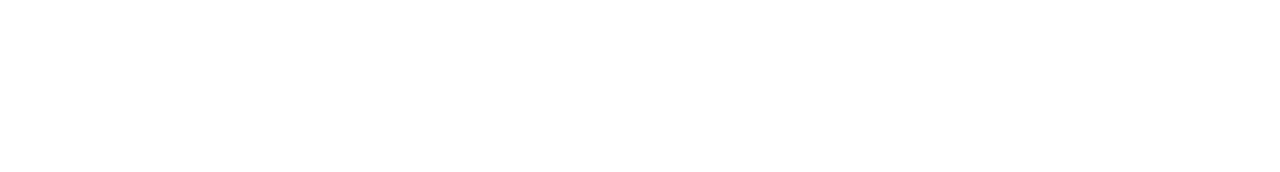
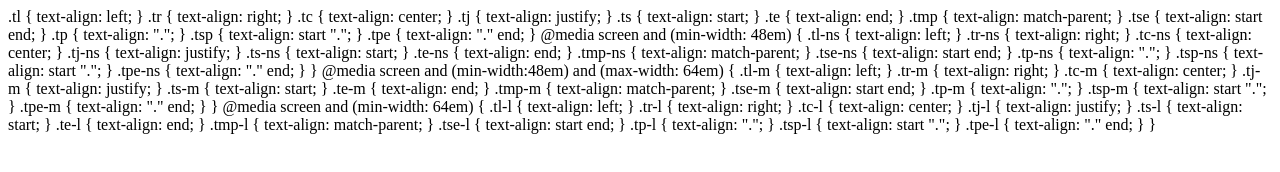
Before and after one commit to mrmrs/css-text-align, a website: page index.html in a window 1280 px wide. Drawn offline with Linux system fonts and the light colour scheme.

Commit message:
Adding css contents to html file for documentation

```diff
--- a/index.html
+++ b/index.html
@@ -12,5 +12,59 @@
     <link rel="stylesheet" href="text-align.css">
   </head>
   <body>
-  </body>
+.tl  { text-align: left; }
+.tr  { text-align: right; }
+.tc  { text-align: center; }
+.tj  { text-align: justify; }
+.ts  { text-align: start; }
+.te  { text-align: end; }
+.tmp { text-align: match-parent; }
+.tse { text-align: start end; }
+.tp  { text-align: "."; }
+.tsp { text-align: start "."; }
+.tpe { text-align: "." end; }
+
+@media screen and (min-width: 48em) {
+.tl-ns  { text-align: left; }
+.tr-ns  { text-align: right; }
+.tc-ns  { text-align: center; }
+.tj-ns  { text-align: justify; }
+.ts-ns  { text-align: start; }
+.te-ns  { text-align: end; }
+.tmp-ns { text-align: match-parent; }
+.tse-ns { text-align: start end; }
+.tp-ns  { text-align: "."; }
+.tsp-ns { text-align: start "."; }
+.tpe-ns { text-align: "." end; }
+}
+
+@media screen and (min-width:48em) and (max-width: 64em) {
+.tl-m  { text-align: left; }
+.tr-m  { text-align: right; }
+.tc-m  { text-align: center; }
+.tj-m  { text-align: justify; }
+.ts-m  { text-align: start; }
+.te-m  { text-align: end; }
+.tmp-m { text-align: match-parent; }
+.tse-m { text-align: start end; }
+.tp-m  { text-align: "."; }
+.tsp-m { text-align: start "."; }
+.tpe-m { text-align: "." end; }
+}
+
+@media screen and (min-width: 64em) {
+.tl-l  { text-align: left; }
+.tr-l  { text-align: right; }
+.tc-l  { text-align: center; }
+.tj-l  { text-align: justify; }
+.ts-l  { text-align: start; }
+.te-l  { text-align: end; }
+.tmp-l { text-align: match-parent; }
+.tse-l { text-align: start end; }
+.tp-l  { text-align: "."; }
+.tsp-l { text-align: start "."; }
+.tpe-l { text-align: "." end; }
+}
+
+</body>
 </html>
```
